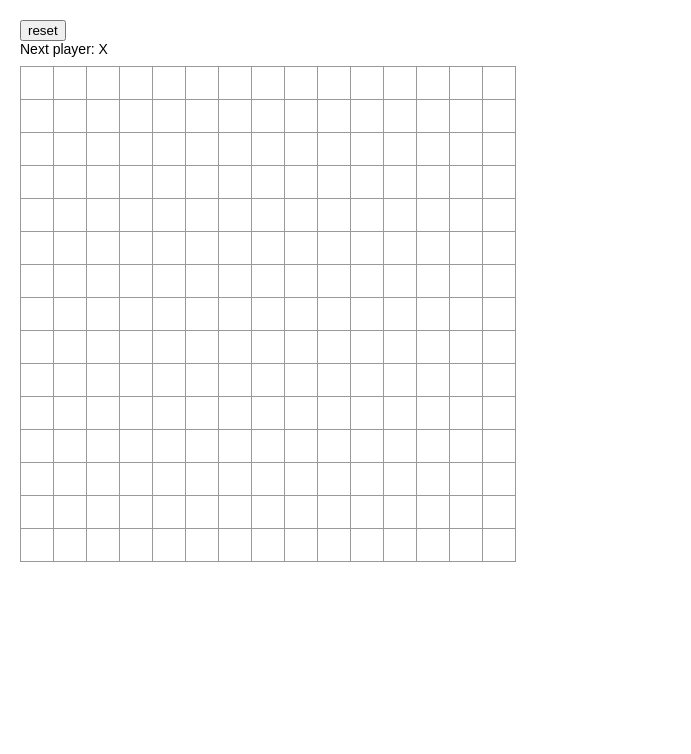
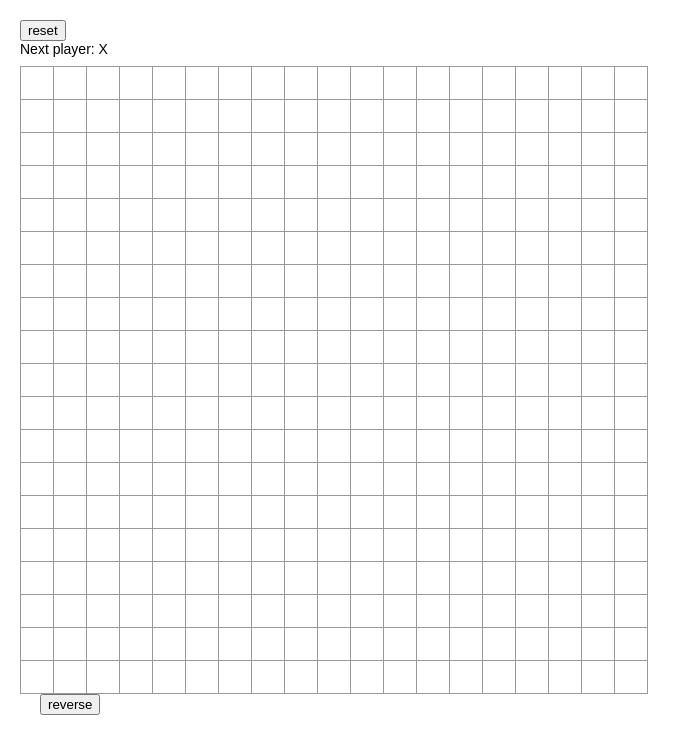
Before and after one commit to tjsoul32/gobang, a React (Create React App) app: page / in a window 1280 px wide. Shown: the top 754 px of the page, without its empty margins (0-691 px from the left). Built offline with nearby package versions, Linux system fonts and the light colour scheme.

Commit message:
2017110901

```diff
--- a/src/App.js
+++ b/src/App.js
@@ -1,7 +1,7 @@
 import React, { Component } from 'react';
 import './App.css';
 
-const N = 15
+const N = 19
 
 function Square(props) {
   return (
@@ -19,6 +19,15 @@ function Reset(props) {
   )
 }
 
+function Reverse(props) {
+  return (
+    <button onClick={props.Clk}>
+      reverse
+    </button>
+  )
+}
+
+
 class Board extends React.Component {
   constructor() {
     super()
@@ -31,7 +40,7 @@ class Board extends React.Component {
       over: false,
       wins: [],
       history: [],
-      clkBtn: [],
+      reverse: true,
     }
   }
 
@@ -43,7 +52,12 @@ class Board extends React.Component {
       xIsNext: true,
       over: false,
       history: [],
-      clkBtn: [],
+    })
+  }
+
+  reverse() {
+    this.setState({
+      reverse: !this.state.reverse
     })
   }
 
@@ -145,21 +159,18 @@ class Board extends React.Component {
 
   handleClick(i) {
     let squ_new = this.state.squares.slice()
-    let nh = this.state.history.slice()
-    let cb = this.state.clkBtn.slice()
-    nh.push(squ_new)
+    let his = this.state.history.slice()
 
     if (squ_new[i] || this.state.over) {
       return
     }
 
     squ_new[i] = this.state.xIsNext ? 'X' : 'O'
-    cb.push([i, squ_new[i]])
+    his.push([i, squ_new[i]])
     this.setState({
       squares: squ_new,
       xIsNext: !this.state.xIsNext,
-      history: nh,
-      clkBtn: cb,
+      history: his,
     })
 
     let res = this.isWin(squ_new)
@@ -183,9 +194,15 @@ class Board extends React.Component {
   }
 
   recover(index) {
-    let now = this.state.history[index]
-    let next = this.state.clkBtn[index][1] === 'X' ? 'O' : 'X'
+    let now = Array(this.state.order * this.state.order).fill(null)
+    let history = this.state.history.slice()
+    for (let i = 0; i<= index; i++){
+      now[history[i][0]] = history[i][1]
+    }
+
+    let next = history[index][1] === 'X' ? 'O' : 'X'
     let xIsNext = next === 'X' ? true : false
+    let historyNow = history.slice(0, index + 1)
 
     this.setState({
       winlist: [],
@@ -193,6 +210,7 @@ class Board extends React.Component {
       squares: now,
       xIsNext: xIsNext,
       over: false,
+      history: historyNow,
     })
   }
 
@@ -209,10 +227,13 @@ class Board extends React.Component {
     }
 
     let Bts = () => {
-      let res = this.state.history.length > 0 && this.state.winlist.length === 0 ? this.state.history.map((h, index) => {
-        return (<p key={index}>
-                  <button onClick={this.recover.bind(this, index)}>
-                    第{index + 1}步: {this.state.clkBtn[index][1]} {parseInt(this.state.clkBtn[index][0]/this.state.order, 10)+1}行 {(this.state.clkBtn[index][0] % this.state.order) +1}列
+      let len = this.state.history.length
+      let reverse = this.state.reverse
+      let res = len > 0 && this.state.winlist.length === 0 ? this.state.history.map((h, index) => {
+        let idx = reverse ? len - index - 1 : index
+        return (<p key={idx}>
+                  <button onClick={this.recover.bind(this, idx)}>
+                    第{idx + 1}步: {this.state.history[idx][1]} {parseInt(this.state.history[idx][0]/this.state.order, 10)+1}行 {(this.state.history[idx][0] % this.state.order) +1}列
                   </button>
                 </p>)
       }) : null
@@ -221,10 +242,15 @@ class Board extends React.Component {
 
     return (
       <div>
-        <Reset Clk={() => this.reset()}/>
-        <div className="status">{this.state.msg}</div>
+        <div className="game-board">
+          <Reset Clk={() => this.reset()}/>
+          <div className="status">{this.state.msg}</div>
           {Rows()}
+        </div>
+        <div className="game-info">
+          <Reverse Clk={() => this.reverse()}/>
           {Bts()}
+        </div>
       </div>
     );
   }
@@ -235,13 +261,7 @@ class Game extends React.Component {
   render() {
     return (
       <div className="game">
-        <div className="game-board">
           <Board />
-        </div>
-        <div className="game-info">
-          <div>{/* status */}</div>
-          <ol>{/* TODO */}</ol>
-        </div>
       </div>
     );
   }
```
